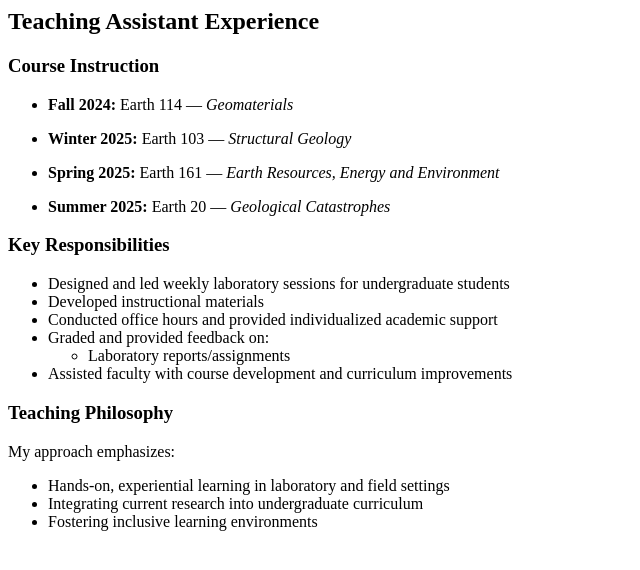
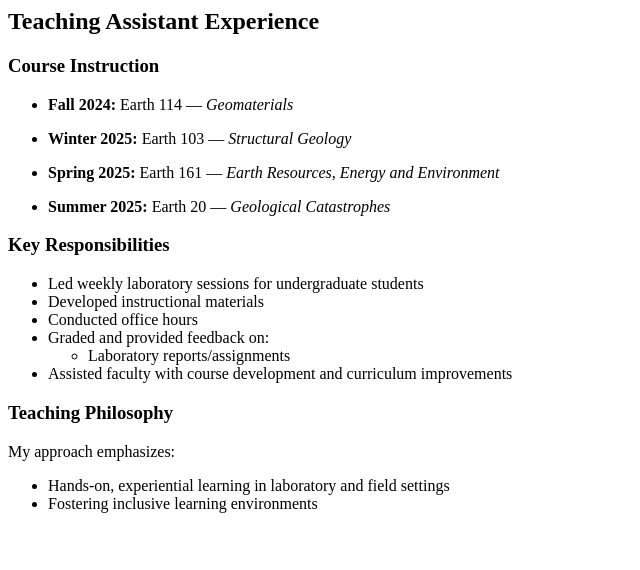
Before and after one commit to yangluo-geol/yangluo-geol.github.io, a Jekyll site: the page built from _teaching/ucsb-ta.md, in a window 1280 px wide. Shown: the top 570 px of the page, without its empty margins (0-640 px from the left). Built offline with Jekyll 4.4.1, drawn with Linux system fonts in a browser that asks for light colours.

Commit message:
Update ucsb-ta.md

```diff
--- a/_teaching/ucsb-ta.md
+++ b/_teaching/ucsb-ta.md
@@ -37,9 +37,9 @@ course_list:
 {% endfor %}
 
 ### Key Responsibilities
-- Designed and led weekly laboratory sessions for undergraduate students
+- Led weekly laboratory sessions for undergraduate students
 - Developed instructional materials
-- Conducted office hours and provided individualized academic support
+- Conducted office hours
 - Graded and provided feedback on:
   - Laboratory reports/assignments
 - Assisted faculty with course development and curriculum improvements
@@ -47,7 +47,6 @@ course_list:
 ### Teaching Philosophy
 My approach emphasizes:
 - Hands-on, experiential learning in laboratory and field settings
-- Integrating current research into undergraduate curriculum
 - Fostering inclusive learning environments
 
 <style>
```
Also changed, not shown: other parts of _teaching/ucsb-ta.md (+1 -1 lines).
